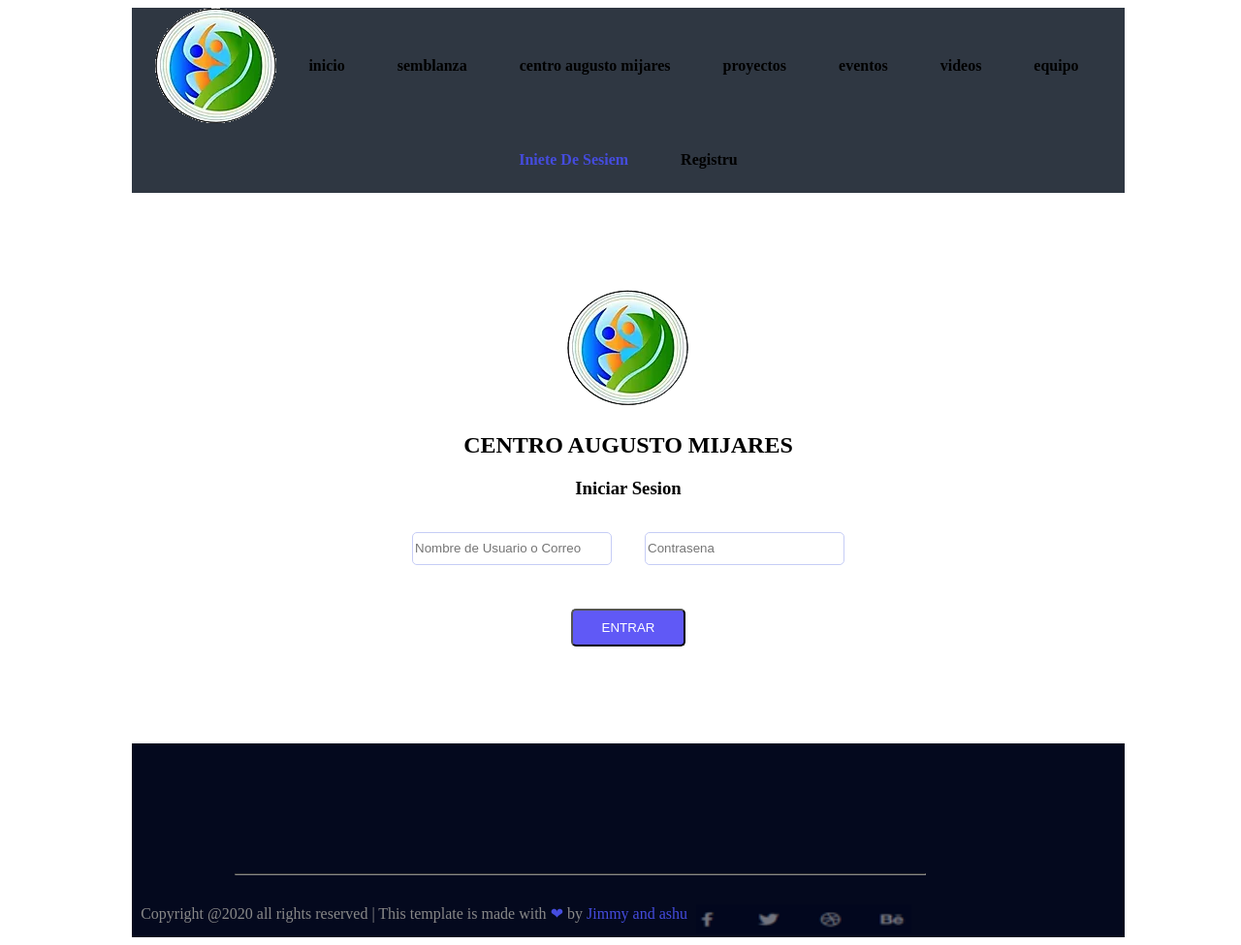
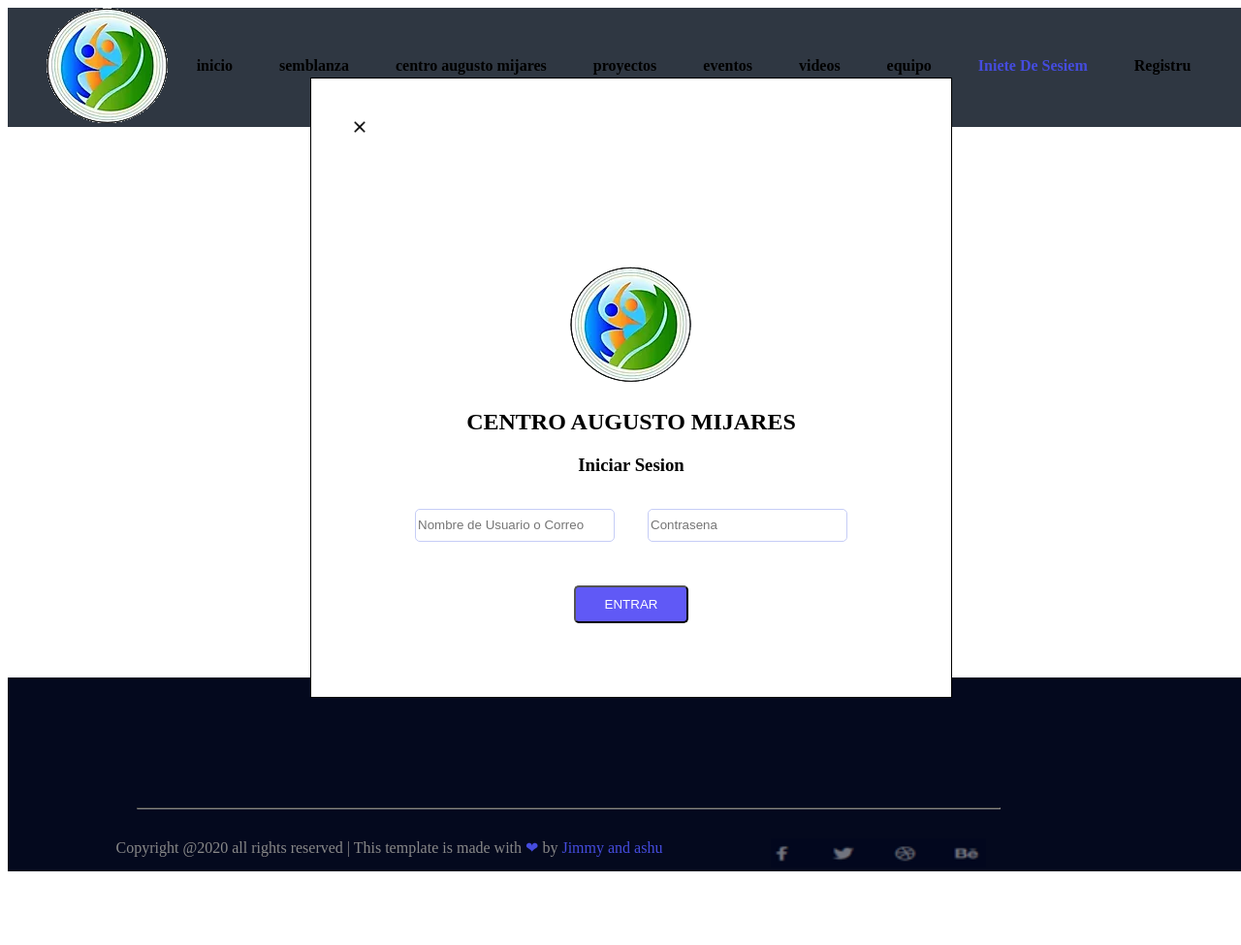
Before and after one commit to JiaMing5139/wdm-cse-5335, a PHP site: the page made by Iniete De Sesiem.html in a window 1280 px wide. Shown: the whole page at 97% size. After the commit the page ends 899 px from the top, so only its background shows below. Run offline with PHP 8.4, Linux system fonts and the light colour scheme; some web fonts are replaced.

Commit message:
popup window

```diff
--- a/Iniete De Sesiem.html
+++ b/Iniete De Sesiem.html
@@ -4,7 +4,7 @@
     <meta charset="UTF-8">
     <title>Title</title>
     <link rel="stylesheet" type="text/css" href="style/mijares.css">
-    <script src="login.js"></script>
+    <script src="Js/login.js"></script>
 </head>
 <body>
 <div id="wrapper" class="InieteDeSesiem">
@@ -47,5 +47,6 @@
 </footer>
 </div>
 </body>
-
+<div id="PopUp"></div>
 </html>
+<script type="text/javascript" src="Js/PopupWindows.js"></script>
--- /dev/null
+++ b/Js/PopupWindows.js
@@ -0,0 +1,39 @@
+if(sessionStorage.getItem('username')==null){
+    console.log("openLoginPopupWindow")
+    openLoginPopupWindow();
+}
+
+
+
+
+
+
+function openLoginPopupWindow() {
+    const Popupwindow = this.document.getElementById("PopUp");
+    const  divPop = this.document.createElement("div");
+    divPop.className = "InieteDeSesiem"
+    divPop.id = "popupWindow"
+    divPop.innerHTML ="    <img id = 'close' onclick='closePopupWindow()' src='static/close.png'> </img>\n" +
+        "    <form action=\"\" method=\"post\">\n" +
+        "<div class=\"content_container\">\n" +
+        "    <img src=\"static/logo.png\">\n" +
+        "    <h2>CENTRO AUGUSTO MIJARES </h2>\n" +
+        "    <h3>Iniciar Sesion</S></h3>\n" +
+        "    <div>\n" +
+        "        <input type=\"text\" id=\"user\" placeholder=\"Nombre de Usuario o Correo\">\n" +
+        "        <input type=\"password\" id=\"password\"  placeholder=\"Contrasena\">\n" +
+        "        <div>\n" +
+        "            <button class=\"submitbutton\" type=\"button\" value=\"ENTRAR\" id=\"submit\" onclick=\"validate()\">ENTRAR</button>\n" +
+        "        </div>\n" +
+        "    </div>\n" +
+        "</div>\n" +
+        "</form>"
+     Popupwindow.appendChild(divPop);
+
+}
+
+function closePopupWindow() {
+    const Popupwindow = this.document.getElementById("PopUp");
+    const removeTarget = this.document.getElementById("popupWindow");
+    Popupwindow.removeChild(removeTarget)
+}
--- a/inicio.html
+++ b/inicio.html
@@ -97,6 +97,8 @@
       </div>
    </div>
 </footer>
+
+</div>
 </div>
 </body>
 
--- a/semblanza.html
+++ b/semblanza.html
@@ -7,9 +7,9 @@
 </head>
 <body>
 <script>
-if(sessionStorage.getItem('username')==null){
-    window.location.href="Iniete De Sesiem.html";
-}
+// if(sessionStorage.getItem('username')==null){
+//     window.location.href="Iniete De Sesiem.html";
+// }
 
 </script>
 <div id="wrapper" class="semblanza">
--- a/style/mijares.css
+++ b/style/mijares.css
@@ -3,7 +3,7 @@
 
 /*define style of font and h1 h2 h3 h4*/
 #wrapper{
-    width: 80%;
+    idth: 80%;
     margin: 0 auto;
 }
 
@@ -59,7 +59,7 @@ h4{
 .nav-container a {
     text-decoration:none;
     display: inline-block;
-    margin: 5px;
+    margin: 2px;
     text-align: center;
     font-weight: bold  ;
     padding: 20px;
@@ -130,6 +130,8 @@ body{
     margin-left: 25%;
     width: 400px;
 }
+
+
 
 .inicio .titleLogo h1{
      color: #6059f6;
@@ -494,6 +496,11 @@ body{
 
 }
 
+.InieteDeSesiem #close{
+    width: 20px;
+    height: 20px;
+    padding: 30px;
+}
 
 .InieteDeSesiem input{
     width: 200px;
@@ -617,3 +624,19 @@ margin: 100px;
     margin-top: 30px;
     margin-bottom: 100px;
 }
+
+
+#popupWindow {
+    display: block;
+    position: fixed;
+    top: 10%;
+    bottom: 10%;
+    left: 25%;
+    right: 25%;
+    border: 1px solid;
+    z-index: 9;
+    width: 50%;
+    padding: 10px;
+    background-color: white;
+    overflow-y: scroll;
+}
--- a/videos.html
+++ b/videos.html
@@ -7,11 +7,6 @@
 </head>
 <body>
 <div id="wrapper" class="video">
-    <script>
-        if(sessionStorage.getItem('username')==null){
-            window.location.href="Iniete De Sesiem.html";
-        }
-    </script>
 <div class="nav-container">
     <img src="static/logo.png">
     <a href="inicio.html">inicio</a>
```
Also changed, not shown: centro augusto mijares.html (+5 -5 lines), equipo.html (+5 -5 lines), eventos.html (+6 -5 lines), proyectos.html (+5 -5 lines), Js/login.js (renamed from login.js), login.html (added), static/close.png (added).
